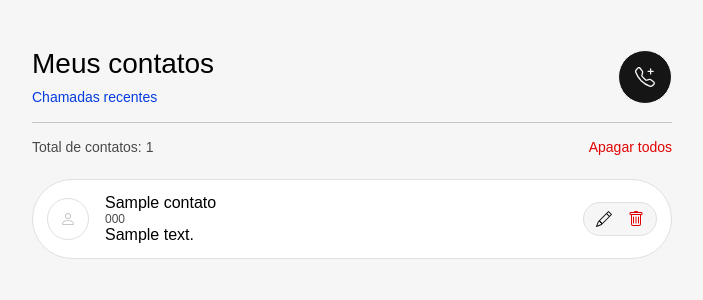
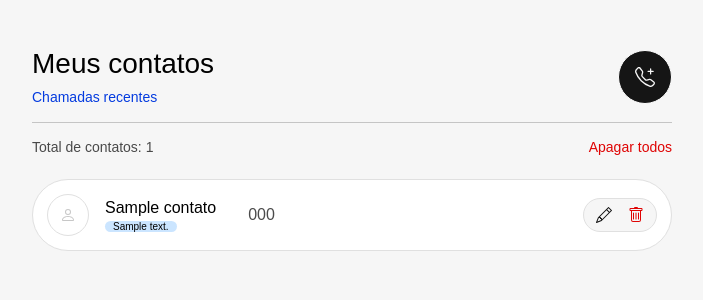
Before and after one commit to Henriquetk7/agendaDeContatos-Semantic25, a PHP site: page / in a window 1280 px wide. Shown: the top 300 px of the page, without its empty margins (288-991 px from the left). Run offline with PHP 8.4, Linux system fonts and the light colour scheme; tables that the repository leaves empty hold one stand-in row (values such as "Sample post"); some web fonts are replaced.

Commit message:
Atualização de estilo

```diff
--- a/formContato.php
+++ b/formContato.php
@@ -106,10 +106,10 @@ $tipos_result = $conn->query("SELECT * FROM tipo_contato");
             <input class="input" type="email" name="email" placeholder="exemplo@email.com" value="<?= $editar_contato['email'] ?? '' ?>">
 
             <label for=empresa>Empresa</label>
-            <input class="input" type="text" name="empresa" placeholder="Nome da empresa" value="<?= $editar_contato['empresa'] ?? '' ?>">
+            <input class="input" type="text" name="empresa" placeholder="Nome da empresa" value="<?= $editar_contato            ['empresa'] ?? '' ?>">
 
             <label for="id_tipo_contato">Tipo de contato</label>
-            <select name="id_tipo_contato" class="input" required>
+            <select name="id_tipo_contato" class="input select" required>
                 <option value="">Selecione...</option>
                     <?php while ($tipo = $tipos_result->fetch_assoc()): ?>
                     <option value="<?= $tipo['id'] ?>" <?= isset($editar_contato['id_tipo_contato']) && $editar_contato['id_tipo_contato'] == $tipo['id'] ? 'selected' : '' ?>>
--- a/index.php
+++ b/index.php
@@ -96,18 +96,22 @@ if (isset($_GET["deleteAll"])) {
                                 <path d="M8 8a3 3 0 1 0 0-6 3 3 0 0 0 0 6m2-3a2 2 0 1 1-4 0 2 2 0 0 1 4 0m4 8c0 1-1 1-1 1H3s-1 0-1-1 1-4 6-4 6 3 6 4m-1-.004c-.001-.246-.154-.986-.832-1.664C11.516 10.68 10.289 10 8 10s-3.516.68-4.168 1.332c-.678.678-.83 1.418-.832 1.664z" />
                             </svg>
                         </div>
+                        <div class="container_contact">
                             <div class="contact_info">
                                 <span class="contact_name">
                                     <?php echo $row["nome"]; ?>
-                            </span>
-                            <span class="phone_number">
-                                <?php echo $row["telefone"]; ?>
                                 </span>
                                 <span class="contact_type">
                                     <?php echo $row["tipo_contato"]; ?>
                                 </span>
                             </div>
+                                <span class="phone_number">
+                                    <?php echo $row["telefone"]; ?>
+                                </span>
                             </div>
+
+                    </div>
+
                     <div class="actions">
                         <a class="actions_icons" title="Editar" href="formContato.php?edit=<?= $row["id_contato"]; ?>">
                             <svg xmlns="http://www.w3.org/2000/svg" width="16" height="16" fill="currentColor" class="bi bi-pencil" viewBox="0 0 16 16">
--- a/styles/formStyle.css
+++ b/styles/formStyle.css
@@ -99,10 +99,10 @@ label {
     margin-bottom: 4px;
 }
 
-.optional_input{
-    display: flex;
-    flex-direction: column;
+.select{
+    color: #808080;
 }
+
 
 .btn {
     font-family: "Mora Sans", sans-serif;
--- a/styles/style.css
+++ b/styles/style.css
@@ -130,6 +130,7 @@ a {
     margin-bottom: 16px;
 }
 
+
 .person_name {
     display: flex;
     align-items: center;
@@ -149,14 +150,31 @@ a {
     color: #c7c7c7;
 }
 
+
+.container_contact{
+    display: flex;
+    align-items: center;
+    gap: 32px;
+}
+
 .contact_info {
     display: flex;
     flex-direction: column;
+    gap: 4px;
 }
 
 .phone_number {
-    font-size: 12px;
+    font-size: 16px;
     opacity: 0.7;
+}
+
+.contact_type{
+    text-align: center;
+    font-size: 10px;
+    background-color: #8dc6ff74;
+    border-radius: 16px;
+    max-width: fit-content;
+    padding: 0 8px 0 8px;
 }
 
 .actions {
```
Also changed, not shown: img/down-arrow.png (added). Lines whose indentation alone changed are shown as unchanged.
